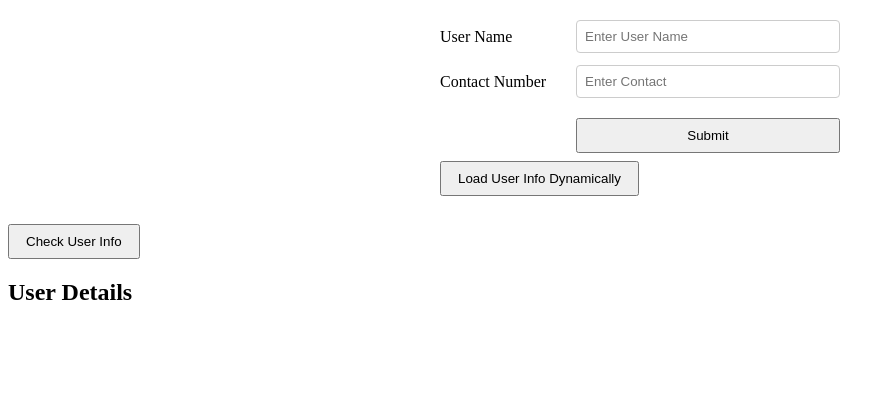
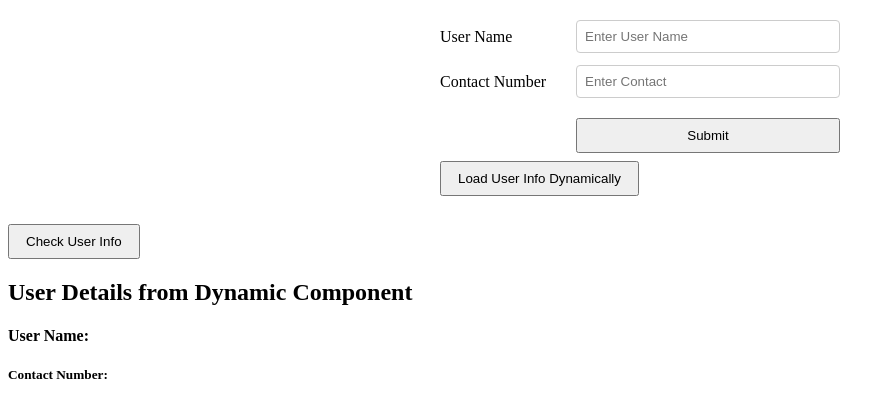
Before and after one commit to mtr-prabhat-sharma/dynamic-component-canDeactivate, an Angular app: page / in a window 1280 px wide. Both pictures are taken after a click on the button "Load User Info Dynamically". Shown: the top 418 px of the page, without its empty margins (0-895 px from the left). Built offline with nearby package versions, Linux system fonts and the light colour scheme.

Commit message:
added html

```diff
--- a/src/app/user-info-component/user-info-component.html
+++ b/src/app/user-info-component/user-info-component.html
@@ -1 +1,3 @@
-<h2>User Details</h2>
+<h2>User Details from Dynamic Component</h2>
+<h4>User Name: {{userDetails.userName}}</h4>
+<h5>Contact Number: {{userDetails.contactNumber}}</h5>
--- a/src/app/user-info-component/user-info-component.ts
+++ b/src/app/user-info-component/user-info-component.ts
@@ -14,6 +14,7 @@ export class UserInfoComponent implements OnInit {
   ngOnInit() {
     this.ss.userInfo.subscribe((res) => {
       console.log("res",res);
+      console.log("userDetails", this.userDetails)
     })
   }
 }
```
